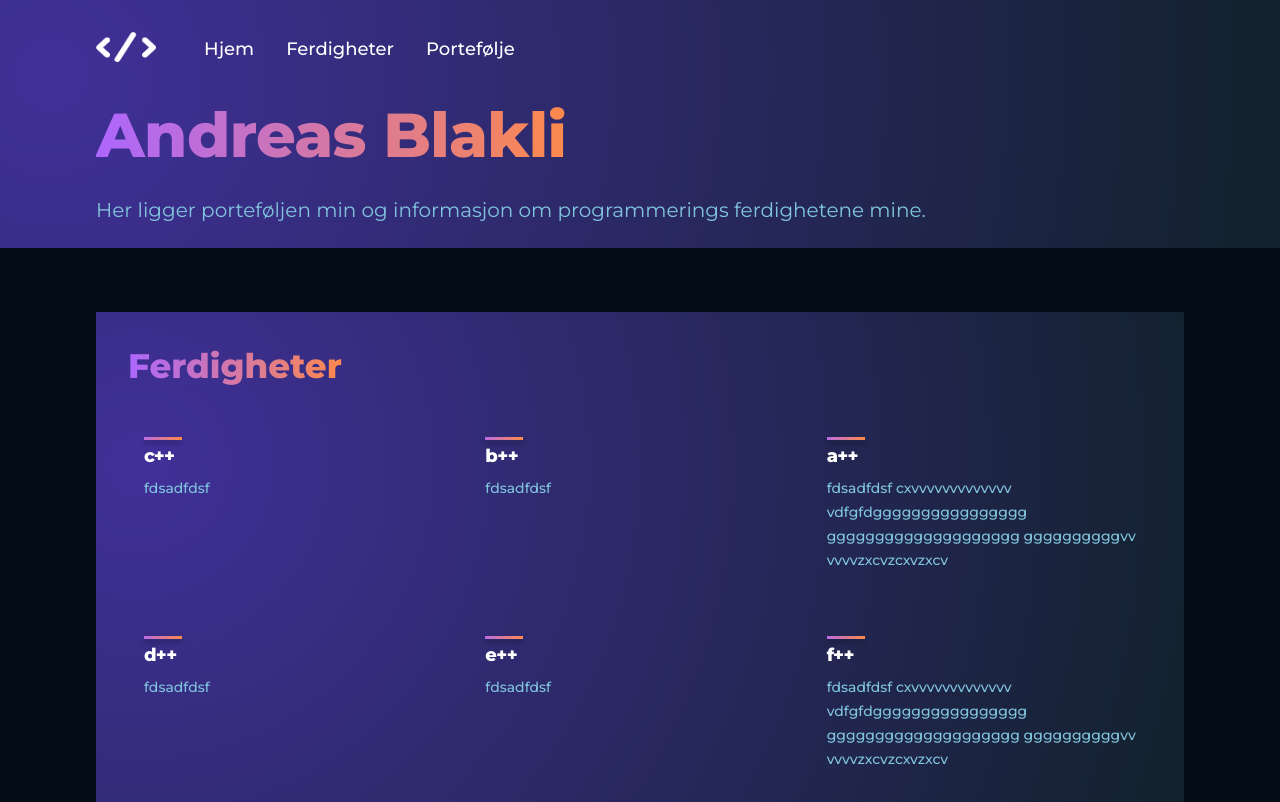
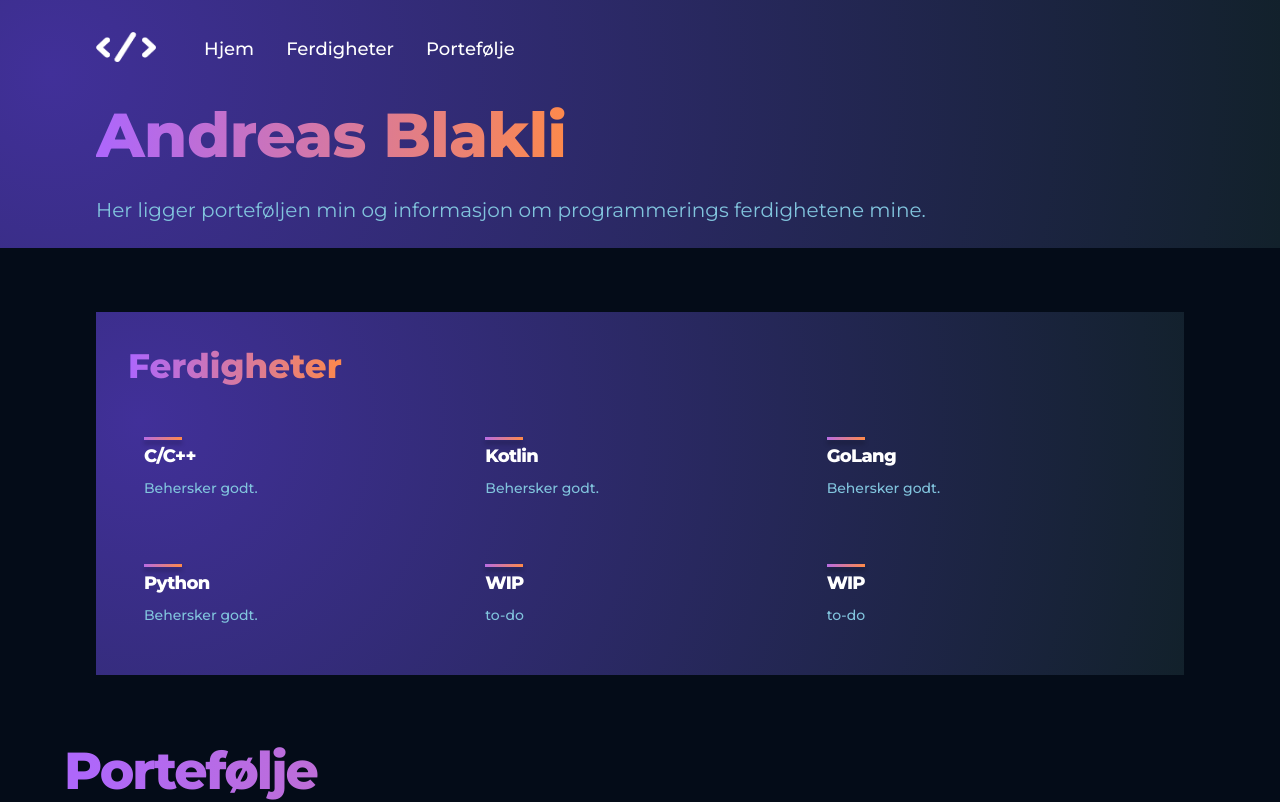
Before and after one commit to TrustworthyBlake/portfolio, a React (Create React App) app: page / in a window 1280 px wide. Shown: the top 802 px of the page. Built offline with nearby package versions, Linux system fonts and the light colour scheme.

Commit message:
Updated contents in skill.

```diff
--- a/src/containers/skills/Skills.jsx
+++ b/src/containers/skills/Skills.jsx
@@ -10,14 +10,14 @@ const Skills = () => {
             </div>
 
             <div className='project__skills-container'>
-                <Highlight title="c++" text="fdsadfdsf" />
-                <Highlight title="b++" text="fdsadfdsf" />
-                <Highlight title="a++" text="fdsadfdsf cxvvvvvvvvvvvvv vdfgfdgggggggggggggggg gggggggggggggggggggg ggggggggggvv vvvvzxcvzcxvzxcv" />
+                <Highlight title="C/C++" text="Behersker godt." />
+                <Highlight title="Kotlin" text="Behersker godt." />
+                <Highlight title="GoLang" text="Behersker godt." />
             </div>
             <div className='project__skills-container'>
-                <Highlight title="d++" text="fdsadfdsf" />
-                <Highlight title="e++" text="fdsadfdsf" />
-                <Highlight title="f++" text="fdsadfdsf cxvvvvvvvvvvvvv vdfgfdgggggggggggggggg gggggggggggggggggggg ggggggggggvv vvvvzxcvzcxvzxcv" />
+                <Highlight title="Python" text="Behersker godt." />
+                <Highlight title="WIP" text="to-do" />
+                <Highlight title="WIP" text="to-do" />
             </div>
         </div>
     )
```
